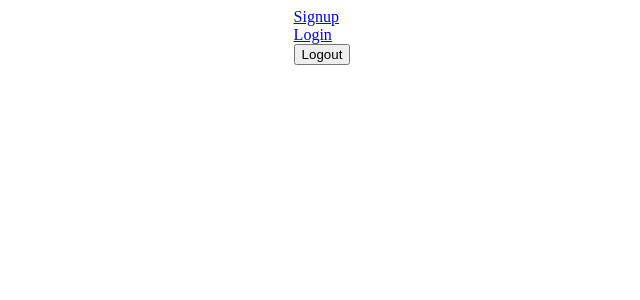
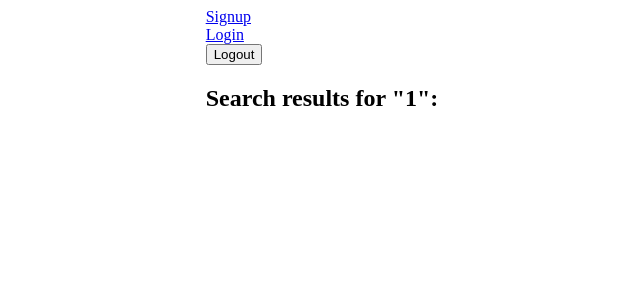
Before and after one commit to MarikoJanes/language-exchange-app, a React (Create React App) app in the folder client/: page /search/1 in a window 1280 px wide. Shown: the top 300 px of the page, without its empty margins (318-958 px from the left). Built offline with nearby package versions, Linux system fonts and the light colour scheme; no server answers.

Commit message:
updated the search feature

```diff
--- a/client/src/App.js
+++ b/client/src/App.js
@@ -6,6 +6,7 @@ import Login from "./components/Login";
 import NavBar from "./components/NavBar";
 import Profile from "./components/Profile";
 import Mypage from "./components/Mypage";
+import SearchResult from "./components/SearchResult";
 
 
 
@@ -44,6 +45,9 @@ function App() {
           <Route exact path="/mypage">
             <Mypage user={user}/>
           </Route>
+          <Route exact path="/search/:searchedTerm">
+            <SearchResult />
+          </Route>
           <Route exact path="/">
             <TitlePage user={user} />
           </Route>
--- a/client/src/components/SearchBar.js
+++ b/client/src/components/SearchBar.js
@@ -3,6 +3,7 @@ import { useHistory } from "react-router-dom";
 
 function SearchBar() {
     const [search, setSearch] = useState("");
+    const [isSeletected, setIsSeletected] = useState(false); //false => learn, true => teach
     const history = useHistory();
 
     function handleInput(e) {
--- /dev/null
+++ b/client/src/components/SearchResult.js
@@ -0,0 +1,22 @@
+import React, { useState, useEffect } from 'react';
+import { useParams } from "react-router-dom";
+
+function SearchResult() {
+    const { searchedTerm } = useParams();
+    const [searchResult, setSearchResult] = useState([]);
+    const temp = searchedTerm.charAt(0).toUpperCase() + searchedTerm.slice(1);
+    useEffect(() => {
+        fetch(`/search/${temp}`)
+        .then(res => res.json())
+        .then(data => setSearchResult(data));
+    }, [searchedTerm])
+
+console.log(searchResult)
+  return (
+    <div>
+        <h2>Search results for "{temp}": </h2>
+    </div>
+  )
+}
+
+export default SearchResult
```
